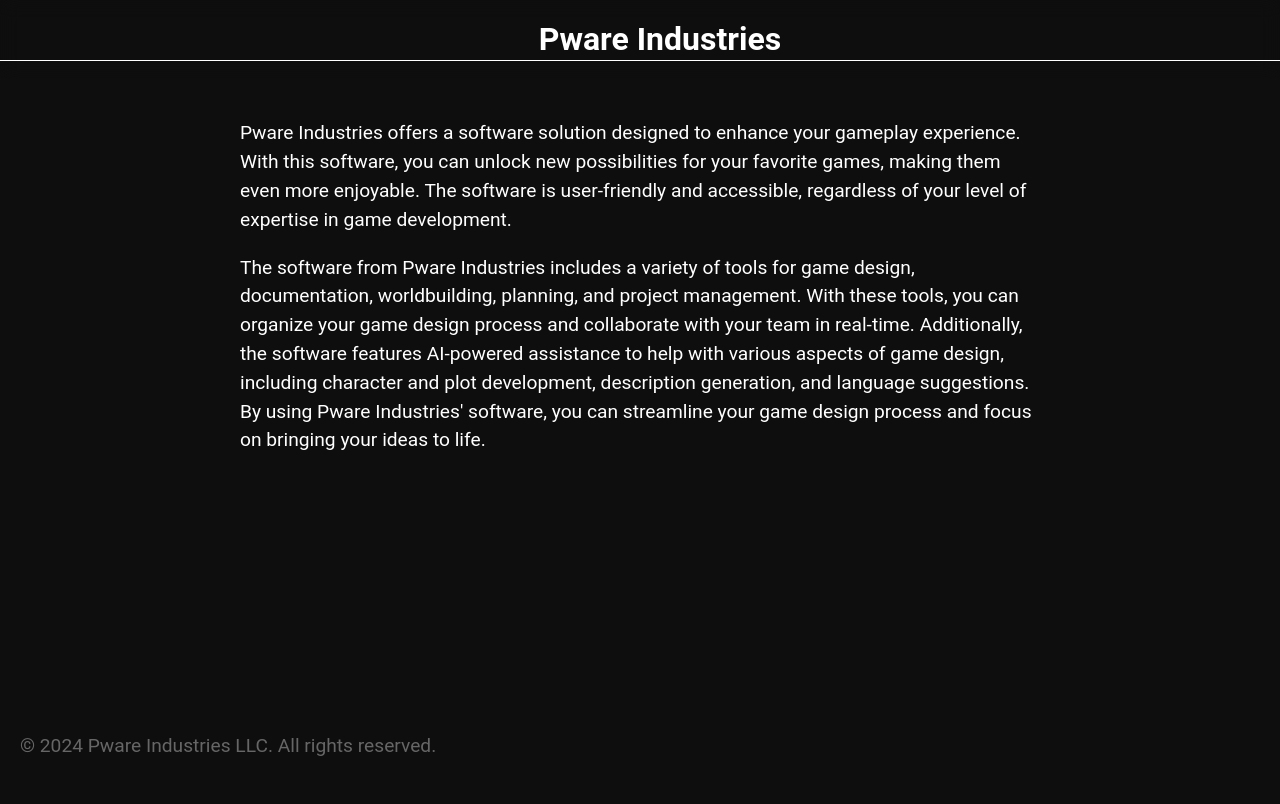
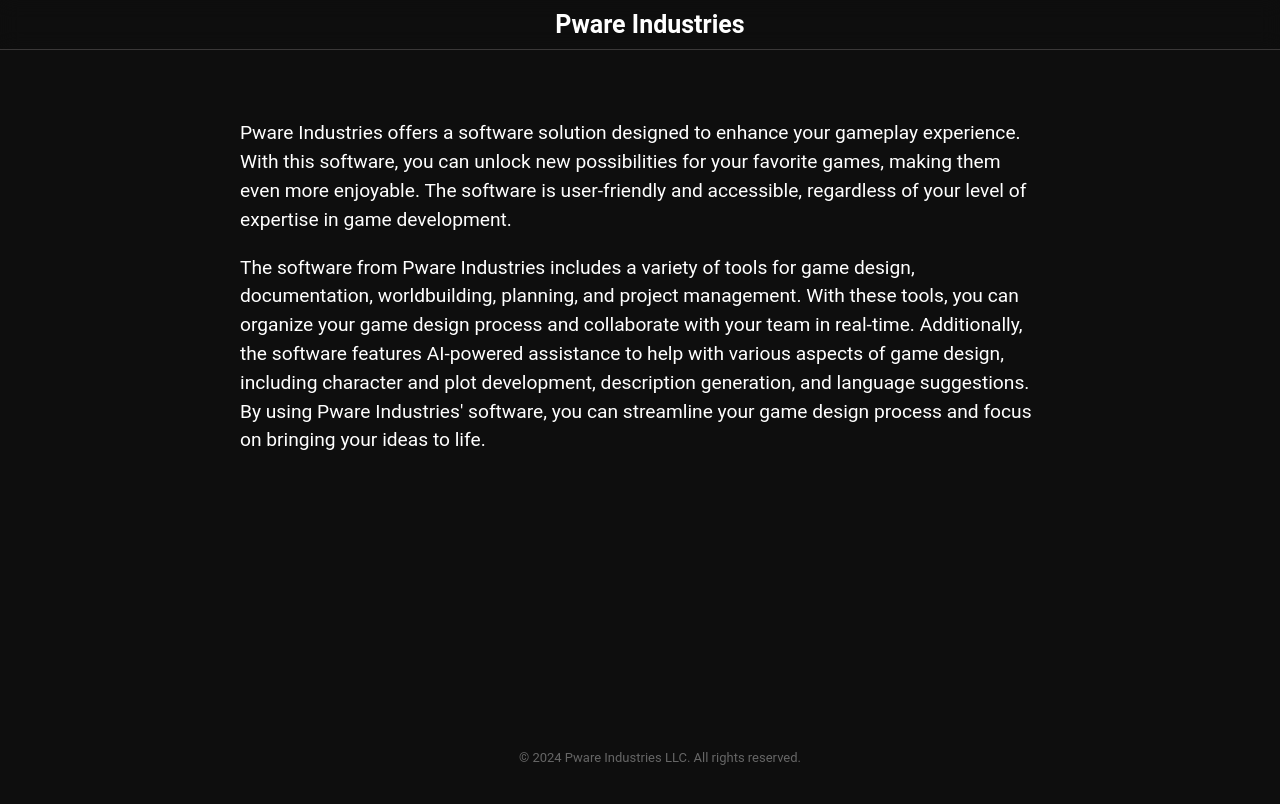
Before and after one commit to PetruSS1/petruss1.github.io, a plain HTML site: page index.html in a window 1280 px wide. Shown: the top 804 px of the page. Drawn offline with Linux system fonts and the light colour scheme.

Commit message:
Update styles.css

```diff
--- a/styles.css
+++ b/styles.css
@@ -13,20 +13,22 @@ body {
   top: 0;
   left: 0;
   width: 100%;
-    padding: 20px;
+  padding: 10px;
   display: flex;
   justify-content: center;
   align-items: center;
   z-index: 1000;
   color: #ffffff;
   font-family: 'Roboto', sans-serif;
+
 }
 
 .logo {
   color: #ffffff;
-    font-size: 2rem;
+  font-size: 25px;
   font-family: 'Roboto', sans-serif;
   font-weight: bold;
+
 }
 
 .nav-links {
@@ -57,18 +59,19 @@ body {
   background-color: #0e0e0e;
   color: #666666;
   font-family: 'Roboto', sans-serif;
-    text-align: left;
+  text-align: center;
   padding: 20px;
   position: fixed;
   bottom: 0;
   left: 0;
   width: 100%;
+  font-size: small;
 }
 
 .top-bar-border {
-    border-bottom: 1px solid #ffffff;
+  border-bottom: 0.5px solid #3a3838;
   width: 100%;
   position: fixed;
-    top: 60px;
+  top: 49px;
   z-index: 1000;
 }
```
Lines whose indentation alone changed are shown as unchanged.
